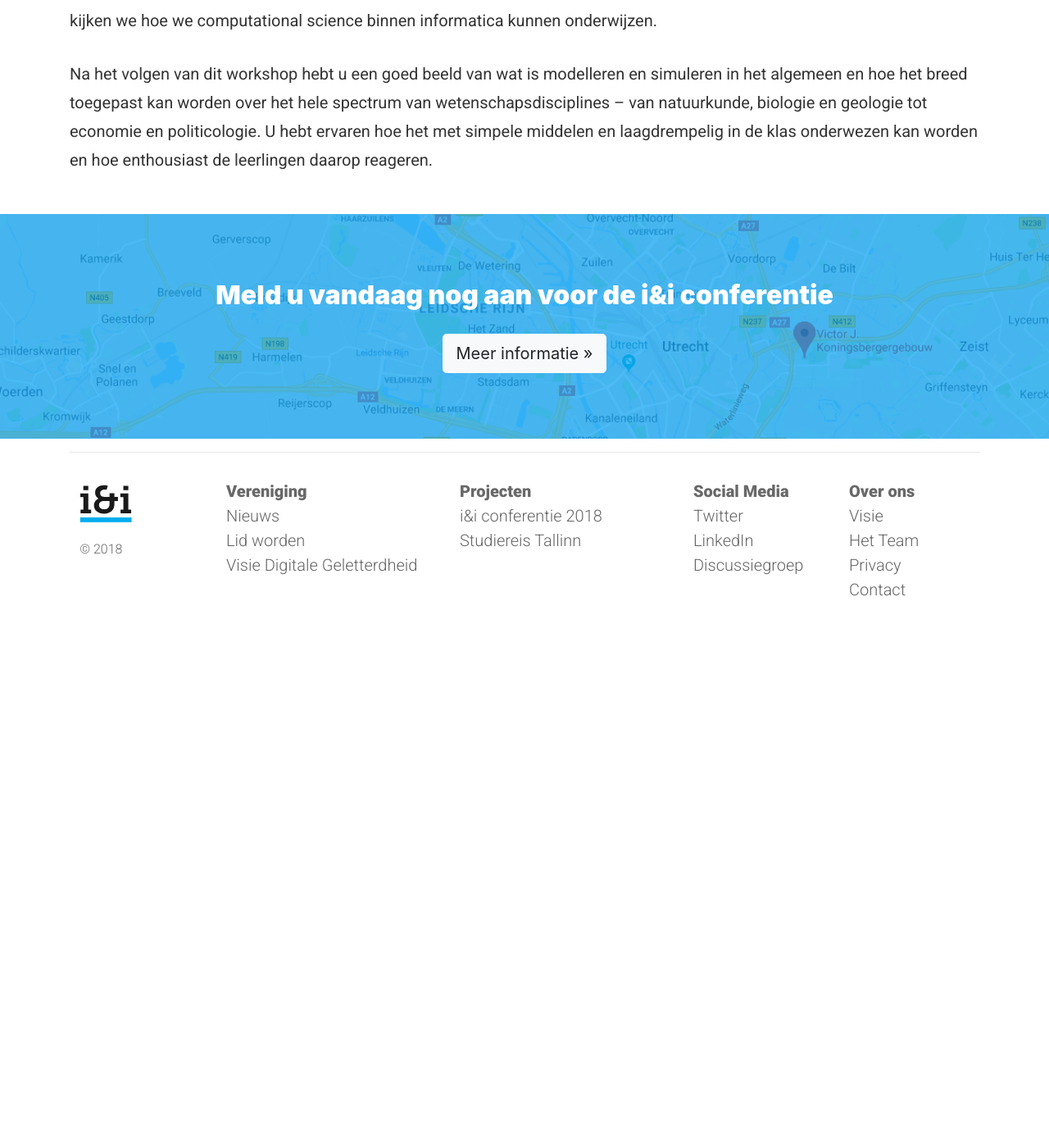
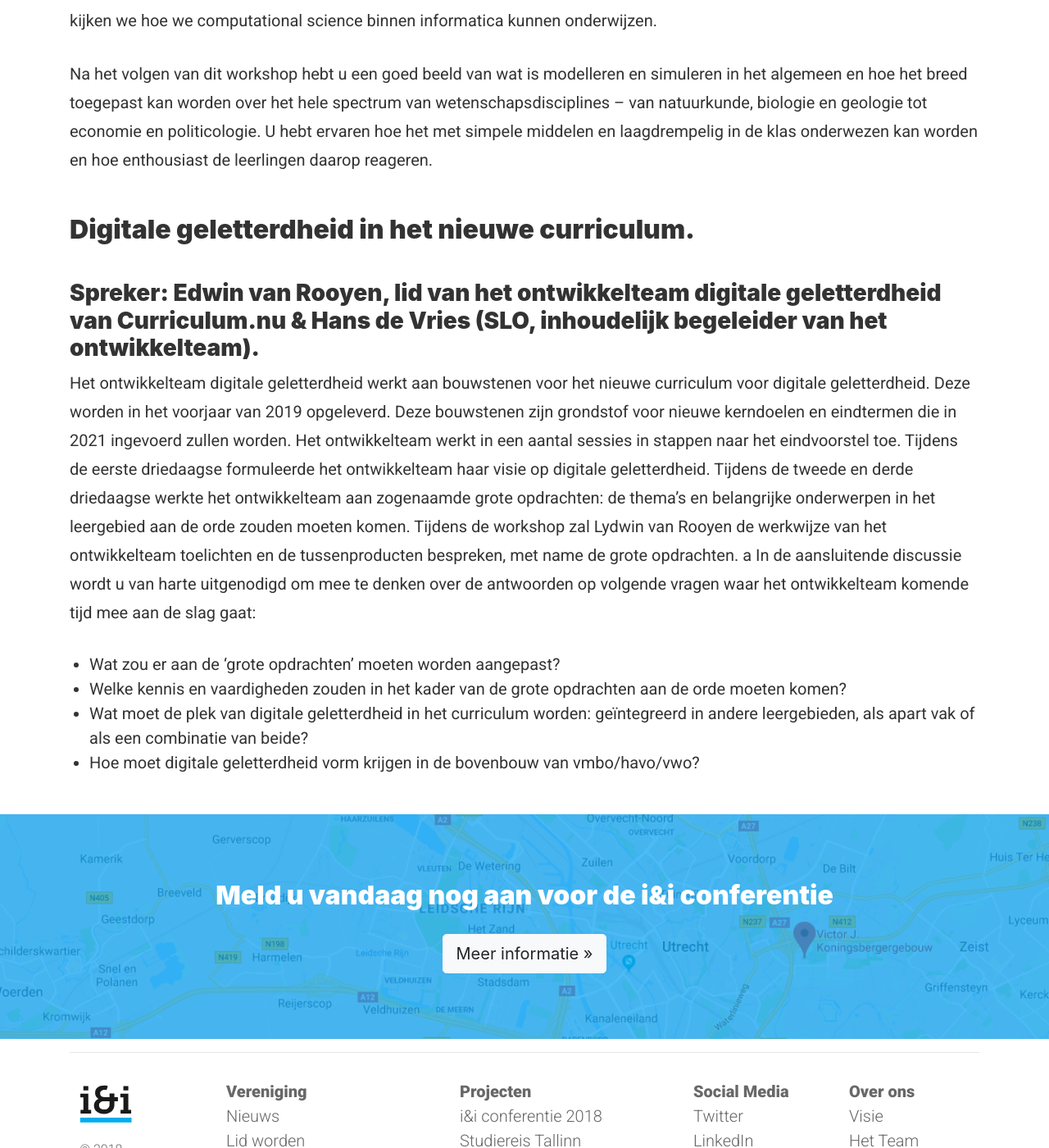
Before and after one commit to ieni/website, a Jekyll site: the page built from _projects/ieni-conferentie-2018.md, in a window 1280 px wide and 1400 px high, scrolled down 6567 px. Shown: the whole window at 82% size. Built offline with Jekyll 4.4.1, drawn with Linux system fonts in a browser that asks for light colours; before the commit the page ends 7333 px from its top, so only the background shows below that.

Commit message:
added session

```diff
--- a/_projects/ieni-conferentie-2018.md
+++ b/_projects/ieni-conferentie-2018.md
@@ -95,3 +95,14 @@ Hoewel informatica ‘overal’ is, kan het vinden van een passende context best
 We presenteren lesmateriaal dat onze themateam heeft ontwikkeld voor Computational Science – een keuzethema in het nieuwe examenprogramma voor informatica.  Computation Science betekent modelleren en simuleren en dat zijn belangrijke aspecten van computational thinking die een geschikte context bieden om de leerinhoud van informatica in praktijk te brengen. Ook voor leerlingen die een vervolgopleiding buiten de informatica kiezen is het te verwachten dat ze tijdens hun opleiding of beroep in aanraking komen met modelleren en simuleren. In ons lesmateriaal maken we gebruik van modeleertechniek Agent Based Modeling die zeer geschikt is om stapsgewijs modellen op te bouwen van verschijnselen die men nog niet volledig begrijpt en vervolgens die te verkennen door het runnen van simulaties. Hierbij is geen geavanceerde wiskundekennis nodig en een basisniveau van programmeerkennis is voldoende. Tijdens de workshop maken we kennis met het lesmateriaal en de programmeertaal NetLogo waarmee modellen worden gemaakt, analyseren we een aantal simpele modellen en voeren hiermee enkele simulaties uit. Vervolgens verkennen we emergent gedrag (emergent behavior), kijken we naar verschillende niveaus van abstractie en besteden we aandacht aan de verificatie en validatie van modellen. Ten slotte kijken we hoe we computational science binnen informatica kunnen onderwijzen.
 
 Na het volgen van dit workshop hebt u een goed beeld van wat is modelleren en simuleren in het algemeen en hoe het breed toegepast kan worden over het hele spectrum van wetenschapsdisciplines – van natuurkunde, biologie en geologie tot economie en politicologie. U hebt ervaren hoe het met simpele middelen en laagdrempelig in de klas onderwezen kan worden en hoe enthousiast de leerlingen daarop reageren.
+
+## Digitale geletterdheid in het nieuwe curriculum.
+### Spreker:  Edwin van Rooyen, lid van het ontwikkelteam digitale geletterdheid van Curriculum.nu & Hans de Vries (SLO, inhoudelijk begeleider van het ontwikkelteam).
+
+Het ontwikkelteam digitale geletterdheid werkt aan bouwstenen voor het nieuwe curriculum voor digitale geletterdheid. Deze worden in het voorjaar van 2019 opgeleverd. Deze bouwstenen zijn grondstof voor nieuwe kerndoelen en eindtermen die in 2021 ingevoerd zullen worden. Het ontwikkelteam werkt in een aantal sessies in stappen naar het eindvoorstel toe. Tijdens de eerste driedaagse formuleerde het ontwikkelteam haar visie op digitale geletterdheid. Tijdens de tweede en derde driedaagse werkte het ontwikkelteam aan zogenaamde grote opdrachten: de thema's en belangrijke onderwerpen in het leergebied aan de orde zouden moeten komen. Tijdens de workshop zal Lydwin van Rooyen de werkwijze van het ontwikkelteam toelichten en de tussenproducten bespreken, met name de grote opdrachten.
+a
+In de aansluitende discussie wordt u van harte uitgenodigd om mee te denken over de antwoorden op volgende vragen waar het ontwikkelteam komende tijd mee aan de slag gaat:
+* Wat zou er aan de 'grote opdrachten' moeten worden aangepast?
+* Welke kennis en vaardigheden zouden in het kader van de grote opdrachten aan de orde moeten komen?
+* Wat moet de plek van digitale geletterdheid in het curriculum worden: geïntegreerd in andere leergebieden, als apart vak of als een combinatie van beide?
+* Hoe moet digitale geletterdheid vorm krijgen in de bovenbouw van vmbo/havo/vwo?
```
